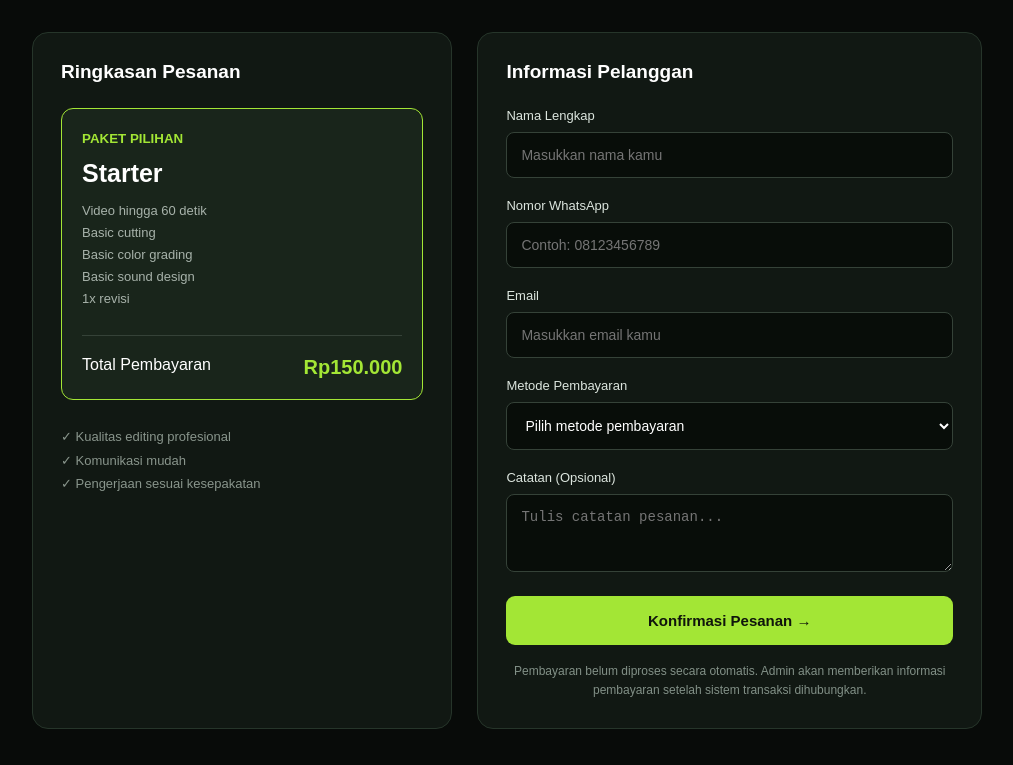
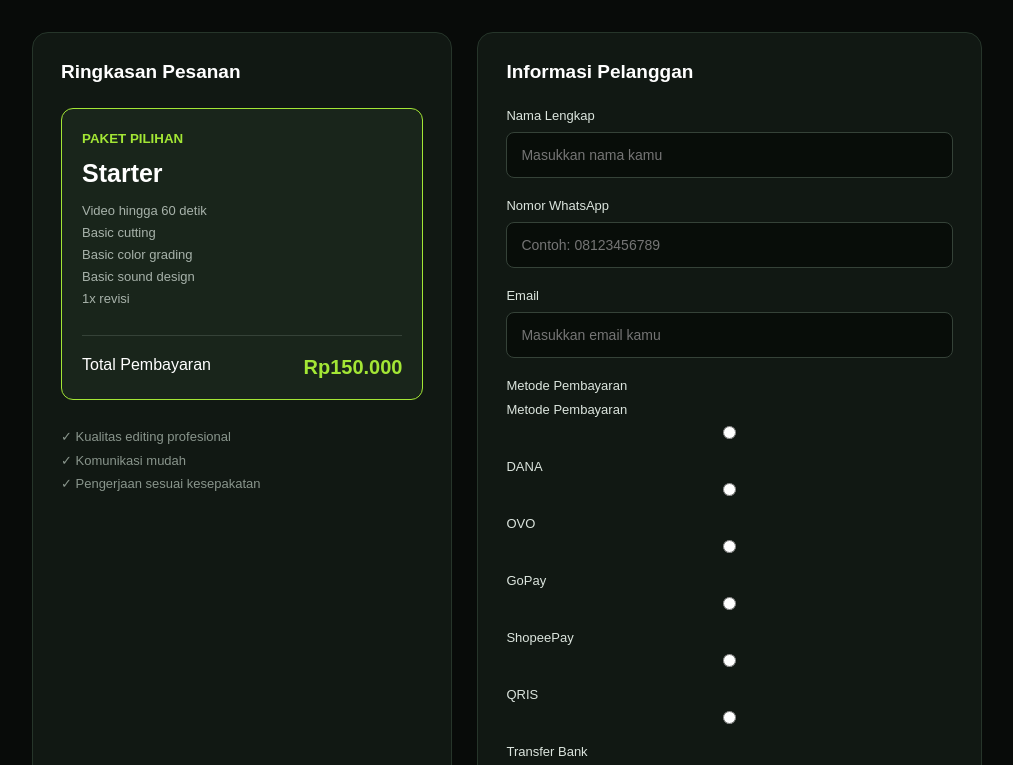
Before and after one commit to hidayatnor678-bot/zenithprojekk, a plain HTML site: page checkout2.html in a window 1280 px wide. Shown: the part 182-947 px from the top of the page, without its empty margins (133-1146 px from the left). Drawn offline with Linux system fonts and the light colour scheme.

Commit message:
Replace payment method dropdown with radio buttons

```diff
--- a/checkout2.html
+++ b/checkout2.html
@@ -268,12 +268,39 @@ footer {
                 placeholder="Masukkan email kamu" required>
 
             <label>Metode Pembayaran</label>
-            <select id="metode" required>
-                <option value="">Pilih metode pembayaran</option>
-                <option value="Transfer Bank">Transfer Bank</option>
-                <option value="QRIS">QRIS</option>
-                <option value="E-Wallet">E-Wallet</option>
-            </select>
+         <label>Metode Pembayaran</label>
+
+<div class="payment-options">
+    <label class="payment-option">
+        <input type="radio" name="metode" value="DANA" required>
+        DANA
+    </label>
+
+    <label class="payment-option">
+        <input type="radio" name="metode" value="OVO">
+        OVO
+    </label>
+
+    <label class="payment-option">
+        <input type="radio" name="metode" value="GoPay">
+        GoPay
+    </label>
+
+    <label class="payment-option">
+        <input type="radio" name="metode" value="ShopeePay">
+        ShopeePay
+    </label>
+
+    <label class="payment-option">
+        <input type="radio" name="metode" value="QRIS">
+        QRIS
+    </label>
+
+    <label class="payment-option">
+        <input type="radio" name="metode" value="Transfer Bank">
+        Transfer Bank
+    </label>
+</div>
 
             <label>Catatan (Opsional)</label>
             <textarea id="catatan"
```
